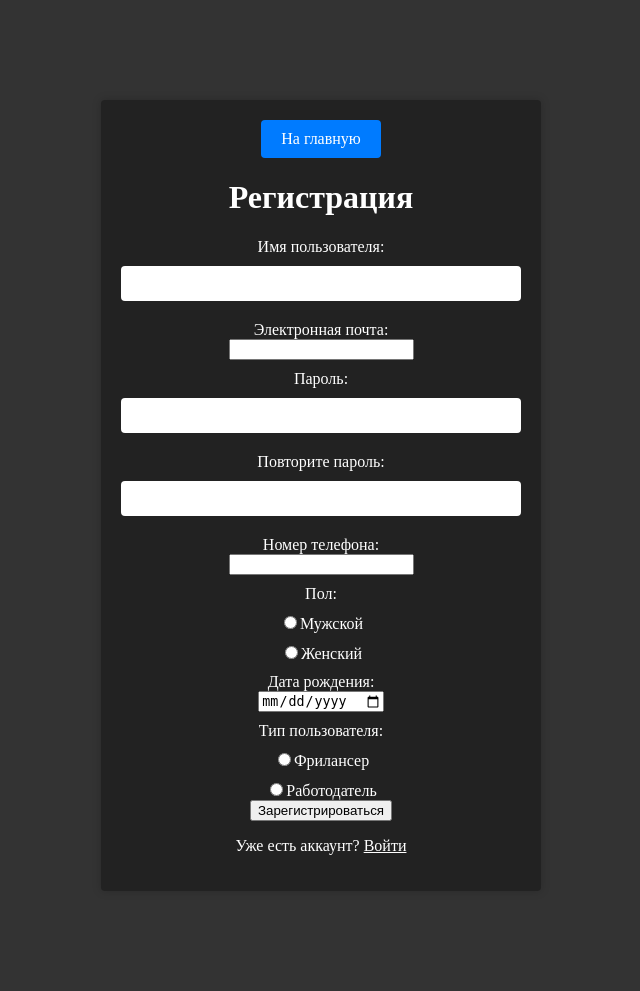
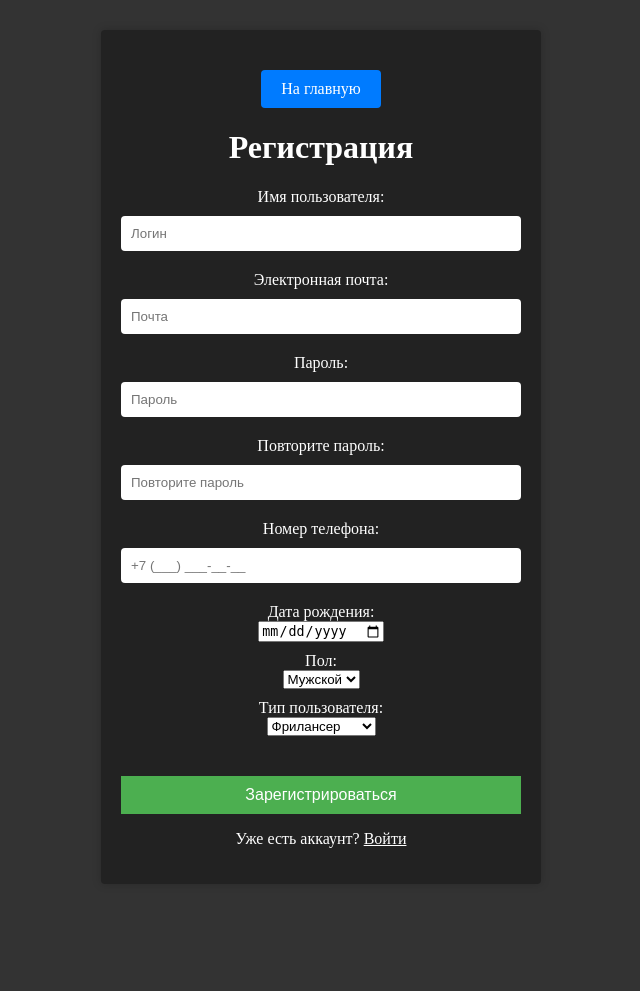
Before and after one commit to taknenado/Freelance-seeker, a PHP site: page /registration/register.php in a window 1280 px wide. Shown: the whole page, without its empty margins (319-959 px from the left). After the commit the page ends 884 px from the top, so only its background shows below. Run offline with PHP 8.4, Linux system fonts and the light colour scheme; some libraries are stand-ins or nearby versions.

Commit message:
Навигационноме меню почти везде + стили.

```diff
--- a/css/reg_log_style.css
+++ b/css/reg_log_style.css
@@ -9,13 +9,9 @@ body {
   background-color: #222;
   padding: 20px;
   max-width: 400px;
-  margin: 100px auto;
+  margin: 30px auto;
   border-radius: 4px;
   box-shadow: 0 0 10px rgba(0, 0, 0, 0.2);
-}
-
-.button-container {
-  text-align: right;
 }
 
 .button {
@@ -67,6 +63,7 @@ form label {
 }
 
 form input[type="text"],
+form input[type="email"],
 form input[type="password"] {
   width: 100%;
   padding: 10px;
--- a/registration/register.php
+++ b/registration/register.php
@@ -5,7 +5,24 @@
     <title>Регистрация</title>
     <link rel="stylesheet" href="css/style.css">
     <link rel="stylesheet" href="../css/reg_log_style.css">
-
+    <style>
+        .button-container {
+            margin-top: 20px;
+        }
+        .button-container button {
+            background-color: #4CAF50;
+            color: white;
+            padding: 10px 20px;
+            border: none;
+            cursor: pointer;
+            font-size: 16px;
+        }
+        .button-container button:hover {
+            background-color: #45a049;
+        }
+    </style>
+    <script src="https://cdnjs.cloudflare.com/ajax/libs/jquery/3.6.0/jquery.min.js"></script>
+    <script src="https://cdnjs.cloudflare.com/ajax/libs/jquery.maskedinput/1.4.1/jquery.maskedinput.min.js"></script>
 </head>
 <body>
     <header>
@@ -13,9 +30,9 @@
     </header>
 
     <main class="main">
-    <div class="center">
-                <a href="../index.php" class="button button-container">На главную</a>
-            </div>
+        <div class="center">
+            <a href="../index.php" class="button button-container">На главную</a>
+        </div>
         <h1>Регистрация</h1>
 
         <?php
@@ -31,40 +48,49 @@
 
         <form action="registration_process.php" method="POST" class="center">
             <label for="username">Имя пользователя:</label>
-            <input type="text" id="username" name="username" required>
+            <input type="text" id="username" name="username" required placeholder="Логин">
 
             <label for="email">Электронная почта:</label>
-            <input type="email" id="email" name="email" required>
+            <input type="email" id="email" name="email" required placeholder="Почта">
 
             <label for="password">Пароль:</label>
-            <input type="password" id="password" name="password" required>
+            <input type="password" id="password" name="password" required placeholder="Пароль">
 
             <label for="confirm_password">Повторите пароль:</label>
-            <input type="password" id="confirm_password" name="confirm_password" required>
+            <input type="password" id="confirm_password" name="confirm_password" required placeholder="Повторите пароль">
 
             <label for="phone">Номер телефона:</label>
-            <input type="tel" id="phone" name="phone" required>
-
-            <label for="gender">Пол:</label>
-            <label><input type="radio" id="male" name="gender" value="male" required>Мужской</label>
-            <label><input type="radio" id="female" name="gender" value="female">Женский</label>
+            <input type="text" id="phone" name="phone" required placeholder="+7 (___) ___-__-__">
 
             <label for="birthdate">Дата рождения:</label>
             <input type="date" id="birthdate" name="birthdate" required>
 
+            <label for="gender">Пол:</label>
+            <select id="gender" name="gender" required>
+                <option value="male">Мужской</option>
+                <option value="female">Женский</option>
+            </select>
+
+
             <label for="user_type">Тип пользователя:</label>
-            <label><input type="radio" id="freelancer" name="user_type" value="freelanser" required>Фрилансер</label>
-            <label><input type="radio" id="employer" name="user_type" value="employer">Работодатель</label>
+            <select id="user_type" name="user_type" required>
+                <option value="freelancer">Фрилансер</option>
+                <option value="employer">Работодатель</option>
+            </select>
 
-            <input type="submit" value="Зарегистрироваться">
+            <div class="button-container">
+                <button type="submit">Зарегистрироваться</button>
+            </div>
         </form>
         <div class="center">
             <p>Уже есть аккаунт? <a href="../login.php">Войти</a></p>
         </div>
     </main>
-
-    <footer>
-        <!-- Здесь может быть подвал сайта или дополнительная информация -->
-    </footer>
+    <script>
+        // Применение маски ввода для номера телефона
+        $(document).ready(function() {
+            $("#phone").mask("+7 (999) 999-99-99");
+        });
+    </script>
 </body>
 </html>
--- a/user_page.php
+++ b/user_page.php
@@ -41,7 +41,7 @@ require_once('check_auth.php');
                 <li><a href="contact.php">Контакты</a></li>
             </ul>
             <ul>
-            <li class="right-align"><a href="personal_info.php" class="button userinfo_button">Личный кабинет</a></li>
+            <li class="right-align"><a href="personal_info.php" class="button userinfo_button"><?php echo $_SESSION['username']; ?></a></li>
             </ul>
         </nav>
     </header>
```
Also changed, not shown: personal_info.php (+16 -2 lines), registration/registration_process.php (+27 -20 lines).
